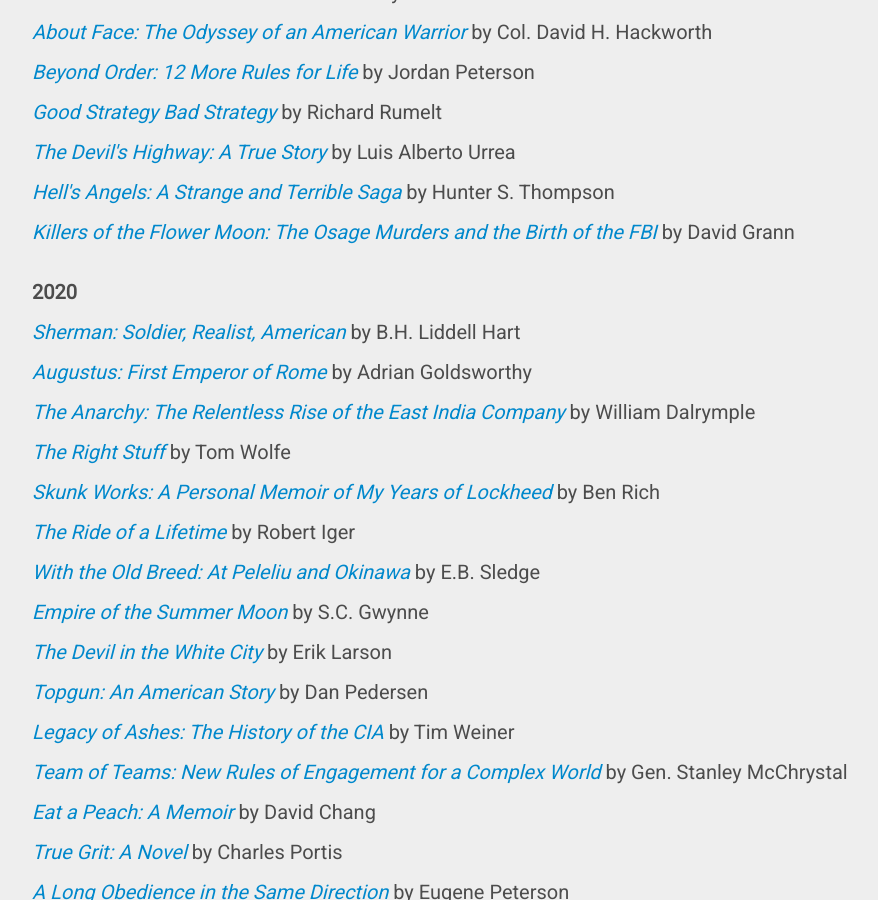
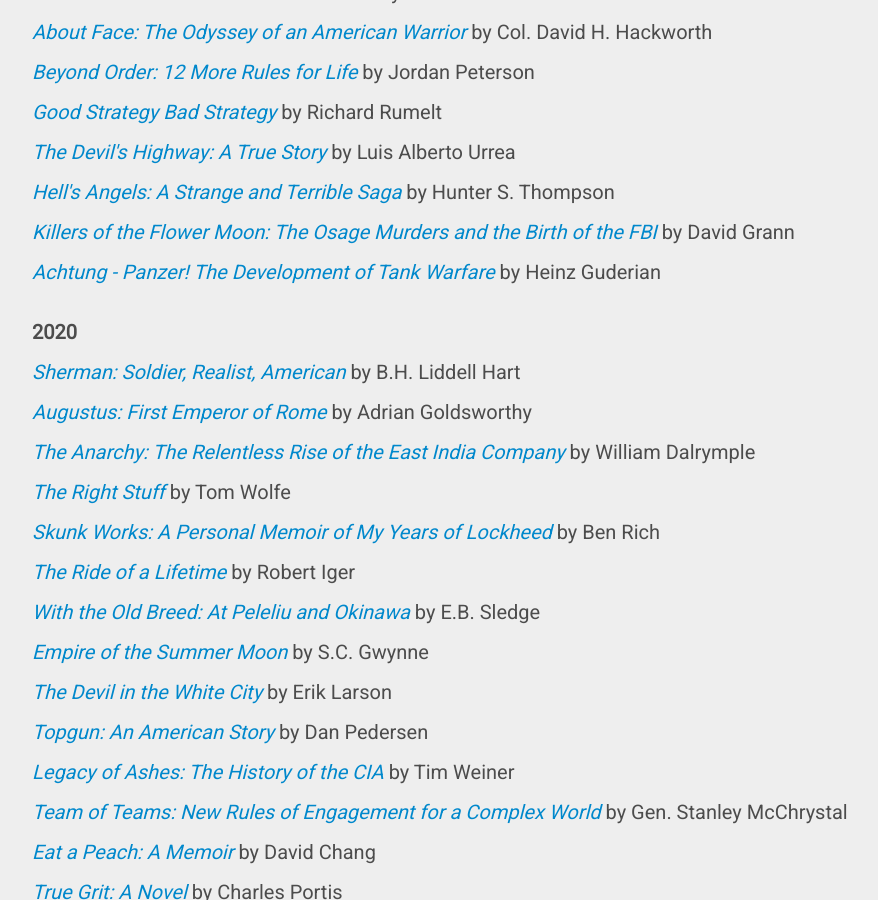
Before and after one commit to speric/speric.github.com, a Jekyll site: the page built from books/index.html, in a window 1280 px wide and 900 px high, scrolled down 509 px. Shown: the whole window, without its empty margins (138-1016 px from the left). Built offline with Jekyll 4.4.1, drawn with Linux system fonts in a browser that asks for light colours; some web fonts are replaced; comment, search, counter and statistics services are not loaded.

Commit message:
Add Achtung Panzer

```diff
--- a/books/index.html
+++ b/books/index.html
@@ -19,6 +19,7 @@
   <p><i><a href="https://www.amazon.com/Devils-Highway-True-Story/dp/0316010804">The Devil's Highway: A True Story</a></i> by Luis Alberto Urrea</p>
   <p><i><a href="https://www.amazon.com/Hells-Angels-Strange-Terrible-Saga/dp/0345410084/">Hell's Angels: A Strange and Terrible Saga</a></i> by Hunter S. Thompson</p>
   <p><i><a href="https://www.davidgrann.com/book/killers-of-the-flower-moon/">Killers of the Flower Moon: The Osage Murders and the Birth of the FBI</a></i> by David Grann</p>
+  <p><i><a href="https://www.amazon.com/Achtung-Panzer-Cassell-Military-Classics/dp/0304352853">Achtung - Panzer! The Development of Tank Warfare</a></i> by Heinz Guderian</p>
 
   <br/>
 
```
